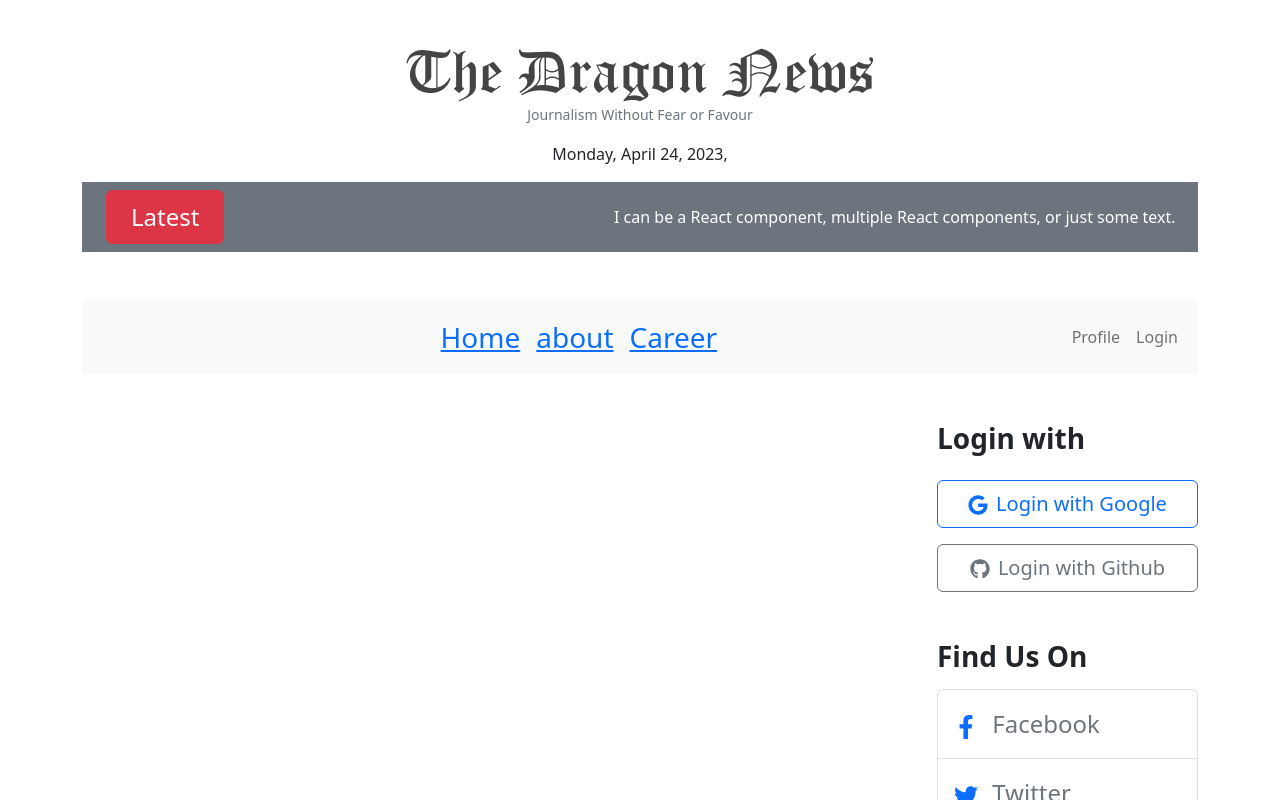
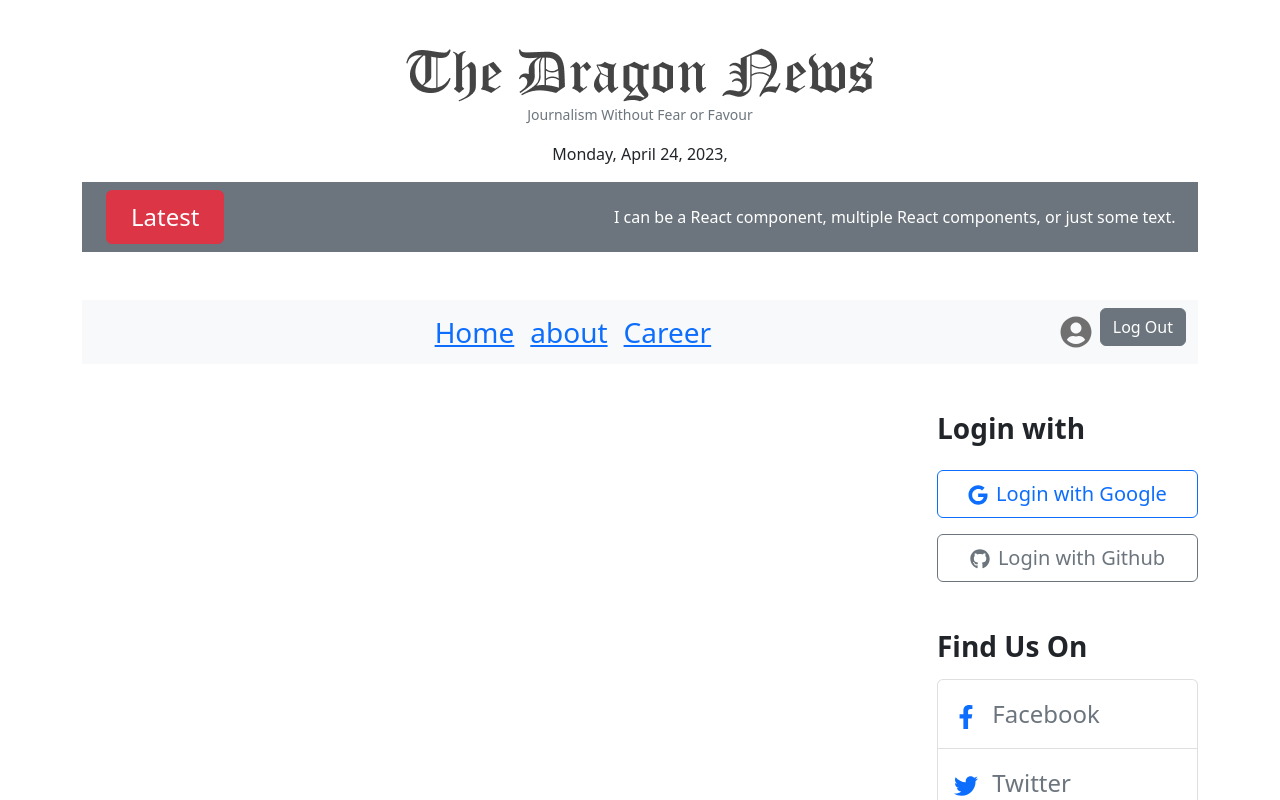
Before and after one commit to saifularafat/the-news-dragon-client, a React (Vite) app: page /news in a window 1280 px wide. Shown: the top 800 px of the page. Built offline with nearby package versions, Linux system fonts and the light colour scheme.

Commit message:
user and authProvider

```diff
--- /dev/null
+++ b/src/Provider/AuthProvider.jsx
@@ -0,0 +1,26 @@
+import React, { createContext } from 'react';
+import { getAuth } from "firebase/auth";
+import app from '../firebase/firebase.config';
+
+export const AuthContext = createContext(null);
+
+const auth = getAuth(app);
+
+const AuthProvider = ({children}) => {
+
+    const user = {
+        displayName: 'saiful Arafat'
+    }
+
+    const authInfo = {
+        user
+    }
+
+    return (
+        <AuthContext.Provider value = {authInfo} >
+            {children}
+        </AuthContext.Provider>
+    );
+};
+
+export default AuthProvider;
--- a/src/main.jsx
+++ b/src/main.jsx
@@ -4,9 +4,12 @@ import 'bootstrap/dist/css/bootstrap.min.css';
 import './index.css'
 import { RouterProvider } from 'react-router-dom';
 import router from './Router/Routers';
+import AuthProvider from './Provider/AuthProvider';
 
 ReactDOM.createRoot(document.getElementById('root')).render(
   <React.StrictMode>
-    <RouterProvider router={router}></RouterProvider>
+    <AuthProvider>
+      <RouterProvider router={router}></RouterProvider>
+    </AuthProvider>
   </React.StrictMode>,
 )
--- a/src/pages/Home/Share/Header/Header.jsx
+++ b/src/pages/Home/Share/Header/Header.jsx
@@ -1,11 +1,14 @@
-import React from 'react';
+import React, { useContext } from 'react';
 import logo from '../../../../assets/logo.png'
 import moment from 'moment';
 import Marquee from "react-fast-marquee";
-import { Button, Container, Nav, NavDropdown, Navbar } from 'react-bootstrap';
+import { Button, Container, Nav, Navbar } from 'react-bootstrap';
 import { Link } from 'react-router-dom';
+import { AuthContext } from '../../../../Provider/AuthProvider';
+import { FaUserCircle } from 'react-icons/fa';
 
 const Header = () => {
+    const { user } = useContext(AuthContext)
     return (
         <Container>
             <div className='text-center mt-5'>
@@ -27,26 +30,26 @@ const Header = () => {
                     <Navbar.Toggle aria-controls="responsive-navbar-nav" />
                     <Navbar.Collapse id="responsive-navbar-nav">
                         <Nav className="mx-auto fs-3">
-                            <Nav.Link href="#home">
-                                <Link to='/'>Home</Link>
-                            </Nav.Link>
-                            <Nav.Link href="#about">
-                                <Link to='about'>about</Link>
-                            </Nav.Link>
-                            <Nav.Link href="#career">
-                                <Link to='career'>Career</Link>
-                            </Nav.Link>
+                            <Link to='/' className='px-2'>Home</Link>
+                            <Link to='about' className='px-2'>about</Link>
+                            <Link to='career' className='px-2'>Career</Link>
                         </Nav>
                         <Nav>
-                            <Nav.Link href="#profile">Profile</Nav.Link>
-                            <Nav.Link eventKey={2} href="#login">
-                                Login
-                            </Nav.Link>
+                            {user && <Nav.Link href="#profile"><FaUserCircle style={{ fontSize: '2rem' }}></FaUserCircle></Nav.Link>}
+                            {user ? <Link to='/logout'>
+                                <Button variant="secondary">
+                                    Log Out
+                                </Button>
+                            </Link> :
+                                <Link to='/login'>
+                                    <Button variant="secondary">
+                                        Login
+                                    </Button>
+                                </Link>}
                         </Nav>
                     </Navbar.Collapse>
                 </Container>
             </Navbar>
-
         </Container>
     );
 };
```
